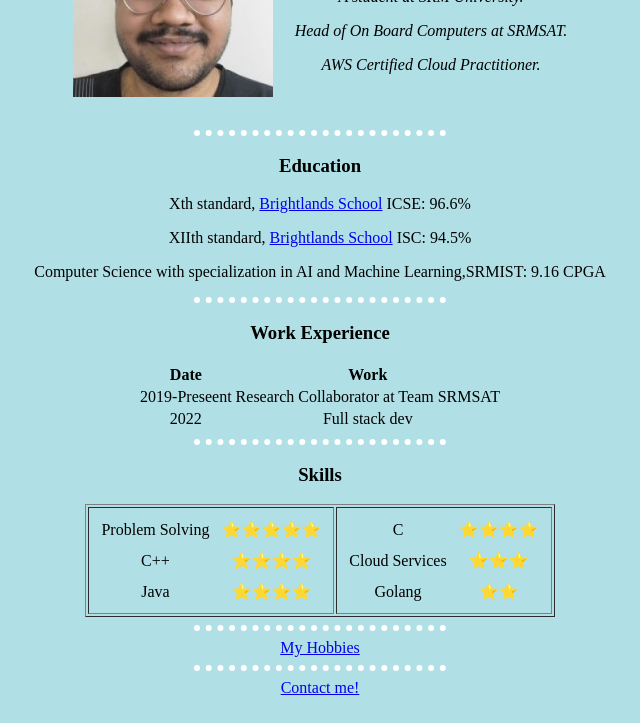
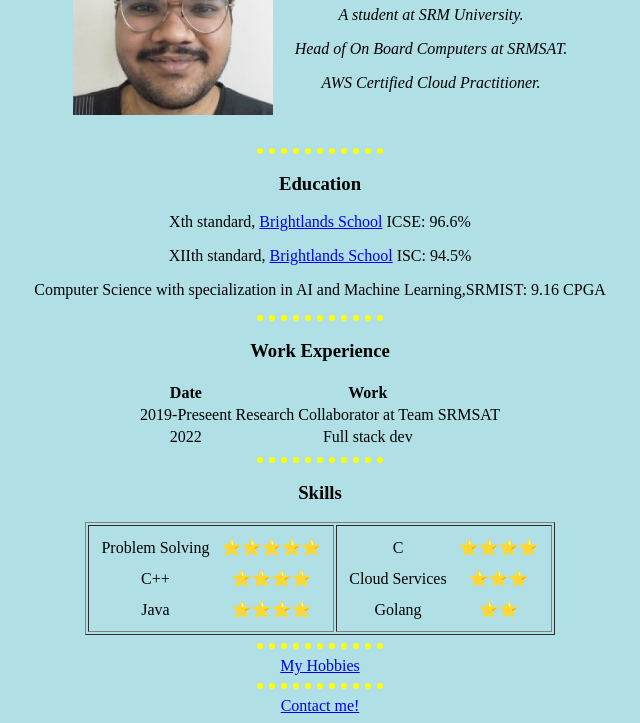
Before and after one commit to GeNeRaL-ShAdOw/SPA_html, a plain HTML site: page index.html in a window 1280 px wide. Shown: the part 132-855 px from the top of the page, without its empty margins (320-960 px from the left). Drawn offline with Linux system fonts and the light colour scheme.

Commit message:
Added external css

```diff
--- /dev/null
+++ b/css/styles.css
@@ -0,0 +1,12 @@
+body {
+    background-color: powderblue;
+}
+
+hr {
+    height: 0px;
+    width: 10%;
+    border-style: dotted none none;
+    border-width: 6px;
+    border-color: yellow;
+    background-color: powderblue;
+}
--- a/index.html
+++ b/index.html
@@ -4,21 +4,8 @@
 <head>
   <meta charset="utf-8">
   <title>Chinmaya's Mansion || 高殿</title>
+  <<link rel="stylesheet" href="/css/styles.css">
 </head>
-<style>
-  body {
-    background-color: powderblue;
-  }
-
-  hr {
-    height: 0px;
-    width: 20%;
-    border-style: dotted none none;
-    border-width: 6px;
-    border-color: white;
-    background-color: powderblue;
-  }
-</style>
 
 <body align="center">
   <table cellspacing="20" align="center">
@@ -35,9 +22,9 @@
   <hr size="3" noshade>
   <h3>Education</h3>
 
-    <p>Xth standard, <a href="http://www.brightlandschool.co.in/">Brightlands School</a> ICSE: 96.6%</p>
-    <p>XIIth standard, <a href="http://www.brightlandschool.co.in/">Brightlands School</a> ISC: 94.5%</p>
-    <p>Computer Science with specialization in AI and Machine Learning,SRMIST: 9.16 CPGA</p>
+  <p>Xth standard, <a href="http://www.brightlandschool.co.in/">Brightlands School</a> ICSE: 96.6%</p>
+  <p>XIIth standard, <a href="http://www.brightlandschool.co.in/">Brightlands School</a> ISC: 94.5%</p>
+  <p>Computer Science with specialization in AI and Machine Learning,SRMIST: 9.16 CPGA</p>
 
   <hr size="3" noshade>
   <h3>Work Experience</h3>
```
